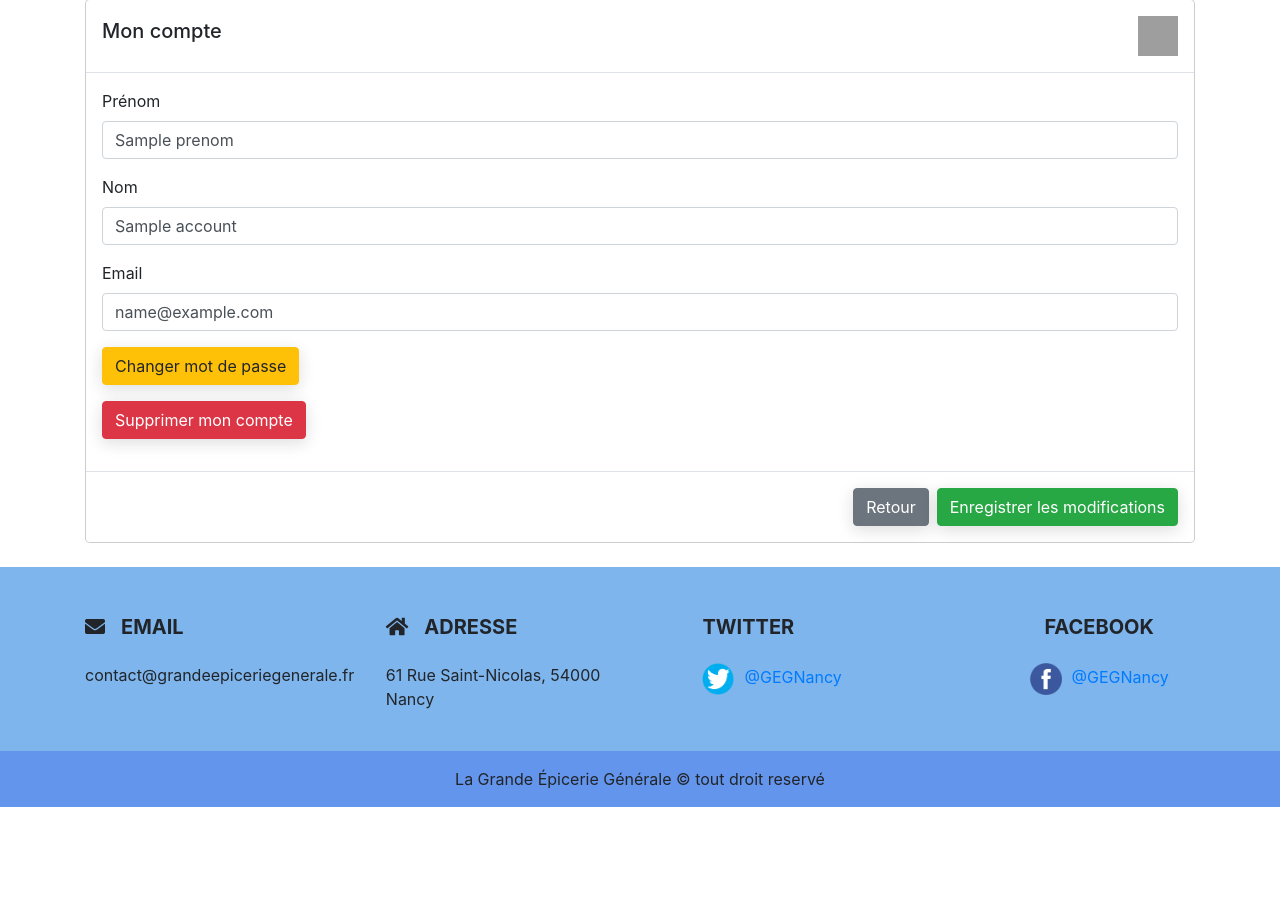
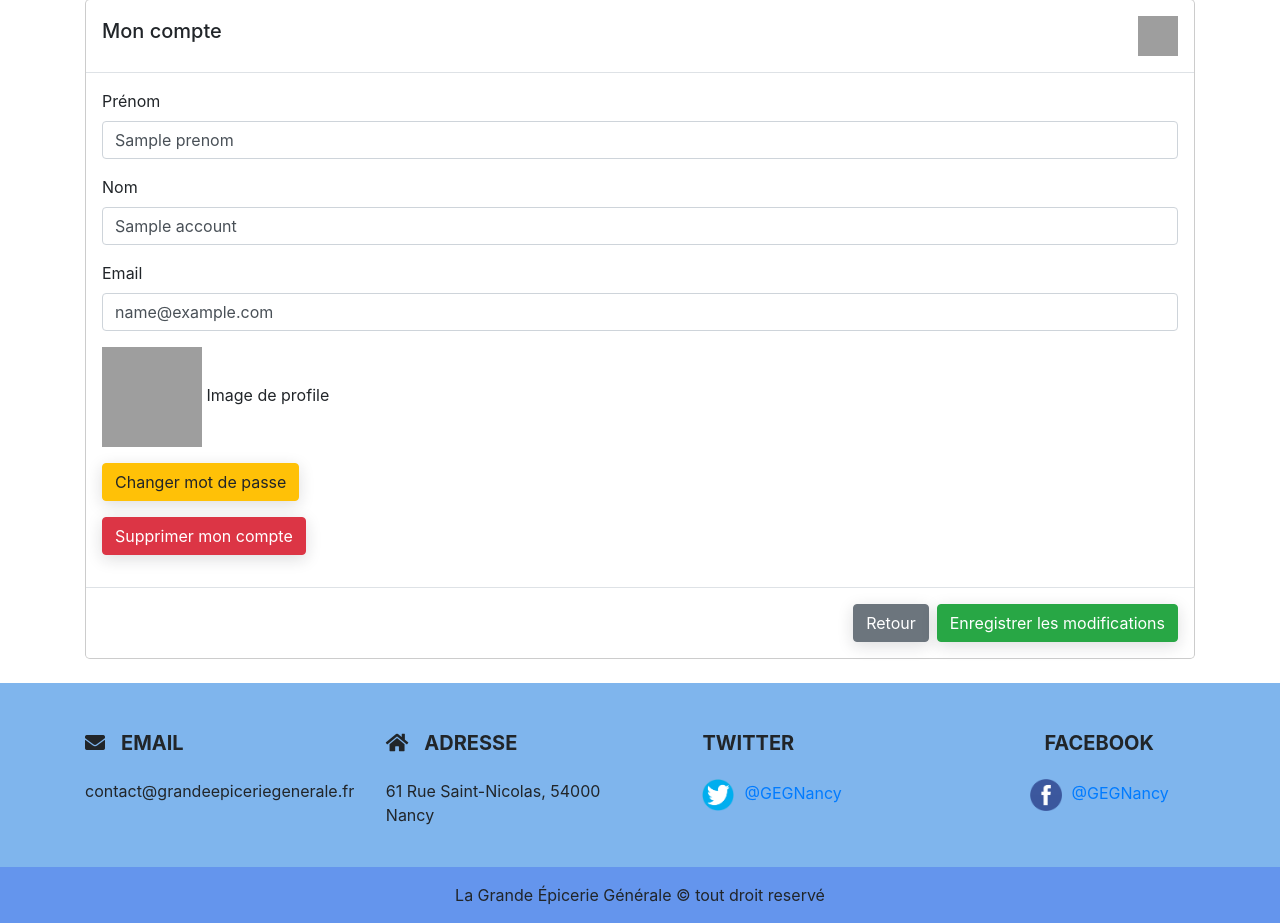
Before and after one commit to gauthiermyr/CrazyCharlyDay, a PHP site: template src/views/compte.phtml in a window 1280 px wide. Shown: the part 83-1006 px from the top of the page. Before the commit the page ends 890 px from the top, so only its background shows below. Run offline with PHP 8.4, Linux system fonts and the light colour scheme; the visitor is signed in with stand-in values (Sample User, id 1); the template is opened without the code that fills it: most values are stand-ins (such as "Sample title", 1, 10 or a date in 2020); some libraries are stand-ins or nearby versions; grey boxes are pictures that could not be loaded.

Commit message:
image account

```diff
--- a/src/views/compte.phtml
+++ b/src/views/compte.phtml
@@ -26,6 +26,10 @@
                 <div class="form-group">
                     <label for="email">Email</label>
                     <input required type="email" name="email" class="form-control" placeholder="Email" id="email" value="<?= $account->email ?>">
+                </div>
+                <div class="form-group">
+                    <img src="<?=$rootUri . '../public/images/user/' . $account->img  .'.jpg'?>" width="100" height="100">
+                    <label for="image">Image de profile</label>
                 </div>
 
                 <div class="form-group">
```
